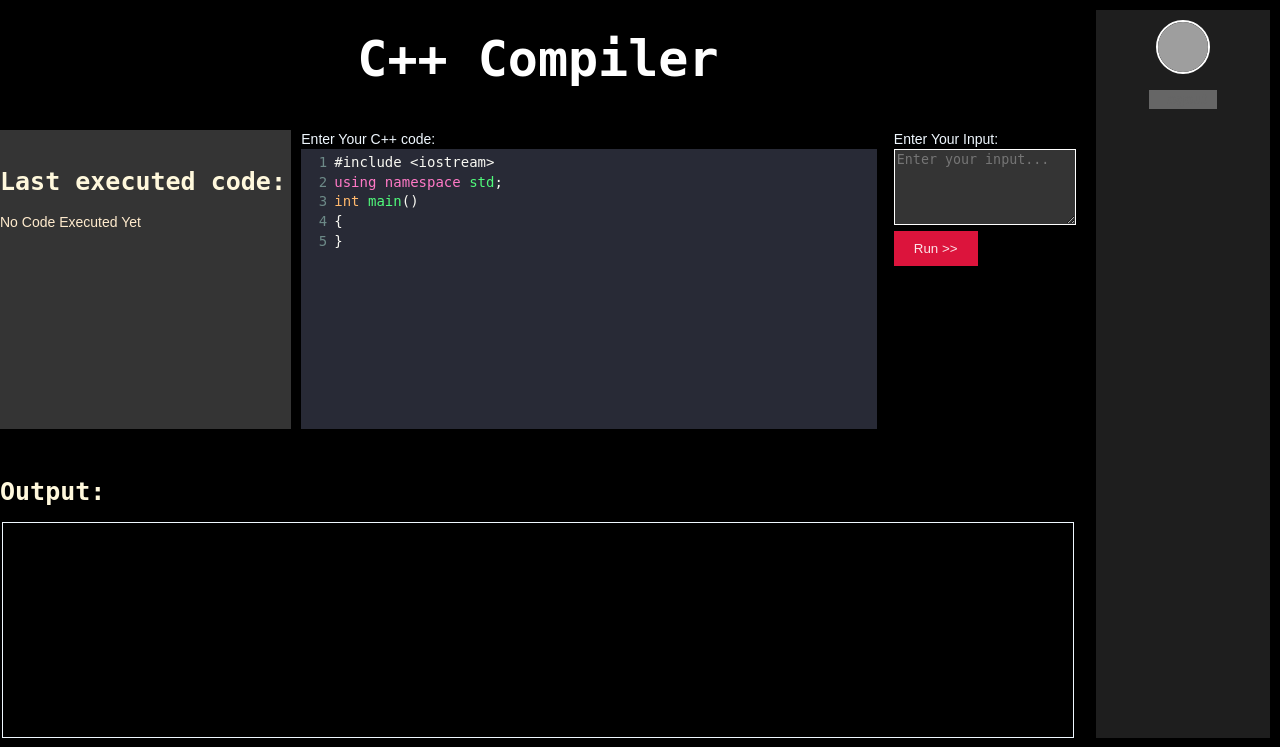
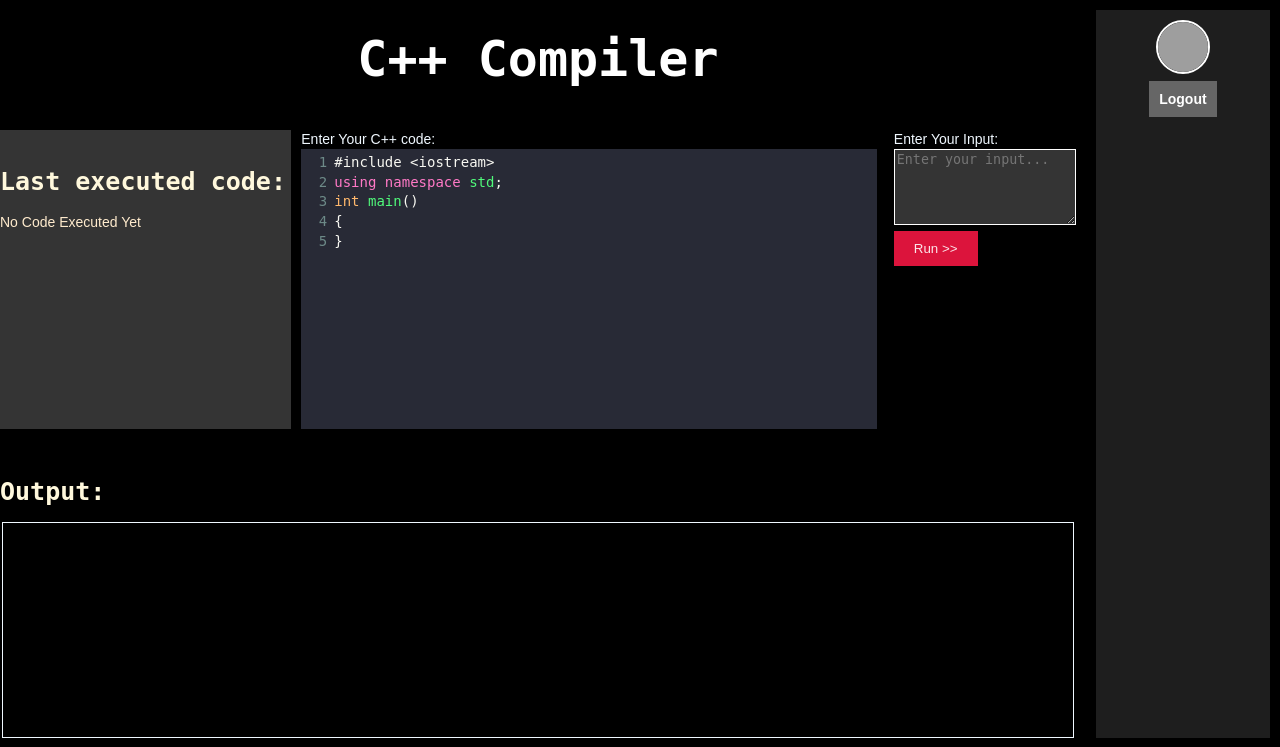
Before and after one commit to Srivatsanb123/CPP_Compiler, a Flask app: template templates/index.html in a window 1280 px wide, with the pointer over the restyled element. Shown: the top 747 px of the page. Run offline with Flask 3, Linux system fonts and the light colour scheme; the template is opened without the code that fills it, so the values that code supplies are empty; some libraries are stand-ins or nearby versions; grey boxes are pictures that could not be loaded.

Commit message:
C++ Compiler

```diff
--- a/templates/index.html
+++ b/templates/index.html
@@ -38,7 +38,7 @@
             text-decoration: none;
         }
         a:hover{
-            color: #666;
+            background-color: #666;
         }
 
         button {
```
